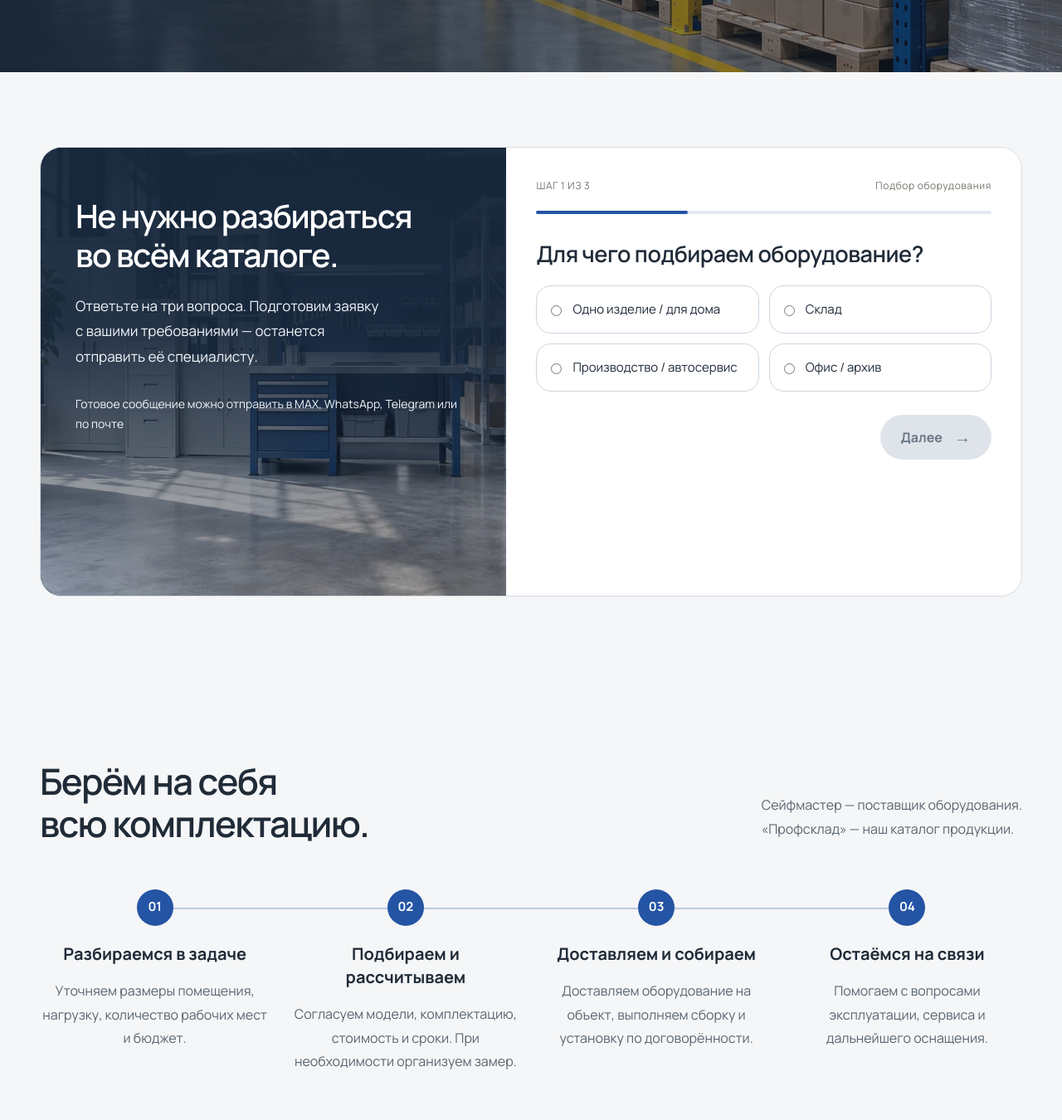
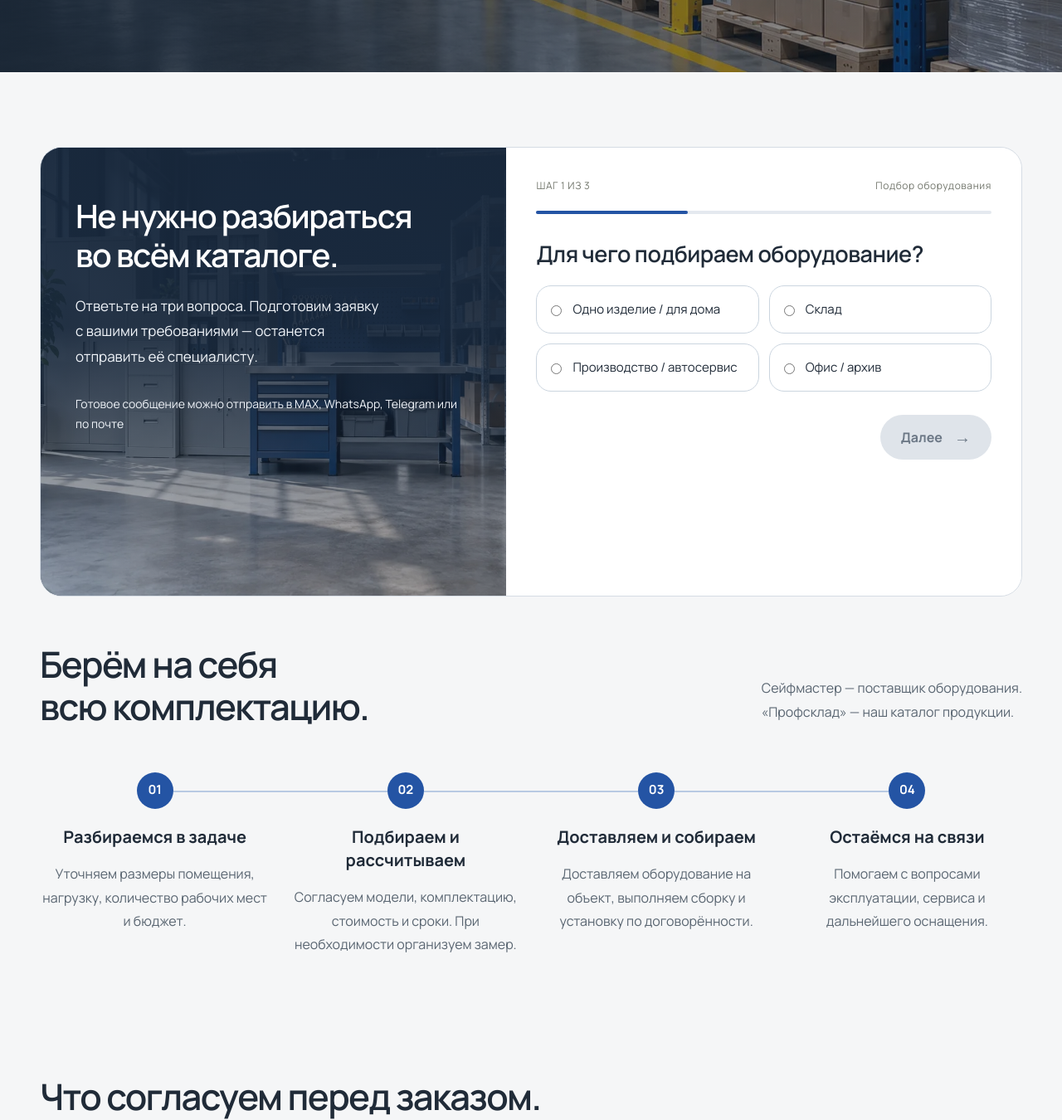
Before and after one commit to korew22220-dev/seifmaster, a plain HTML site: page index.html in a window 1280 px wide. Shown: the part 9539-10889 px from the top of the page at 83% size. Drawn offline with Linux system fonts and the light colour scheme.

Commit message:
Reduce excess gap between selection and process sections

```diff
--- a/style.css
+++ b/style.css
@@ -317,3 +317,9 @@ body.section-navigating main,body.section-navigating>footer{opacity:0}
 .contact-section .contact-channels .contact-channel svg{width:18px;height:18px;flex-shrink:0}
 @media(max-width:1000px){.contact-section .contact-grid{grid-template-columns:1fr;gap:28px;padding:28px}.contact-section .contact-info{padding:28px}.contact-section .contact-info .contact-phone{font-size:32px}}
 @media(max-width:600px){.contact-section{padding:30px 0}.contact-section .contact-grid{padding:22px 18px;border-radius:20px;gap:24px}.contact-section .contact-grid h2{font-size:30px;letter-spacing:-1px}.contact-section .contact-grid>div:first-child p{font-size:16px;margin:16px 0 22px}.contact-section .contact-info{padding:22px 16px;border-radius:16px}.contact-section .contact-info .contact-phone{font-size:clamp(21px,6vw,29px)}.contact-section .contact-info>a:not(.contact-phone){font-size:16px}.contact-section .contact-channels{gap:6px}.contact-section .contact-channels .contact-channel{font-size:12px;padding:10px 5px;gap:4px}.contact-section .contact-channels .contact-channel svg{width:15px;height:15px}}
+
+/* Avoid stacked section padding between selection and process. */
+#selection.section{padding-bottom:28px}
+#process.section{padding-top:28px}
+#process .section-head h2{margin-top:0}
+@media(max-width:600px){#selection.section{padding-bottom:20px}#process.section{padding-top:20px}}
```
